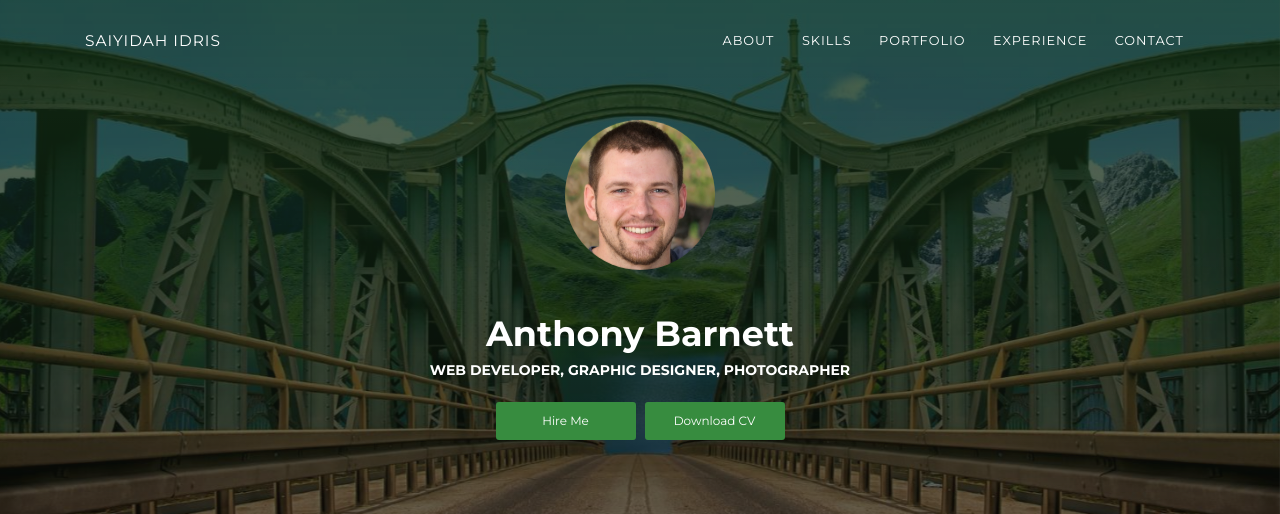
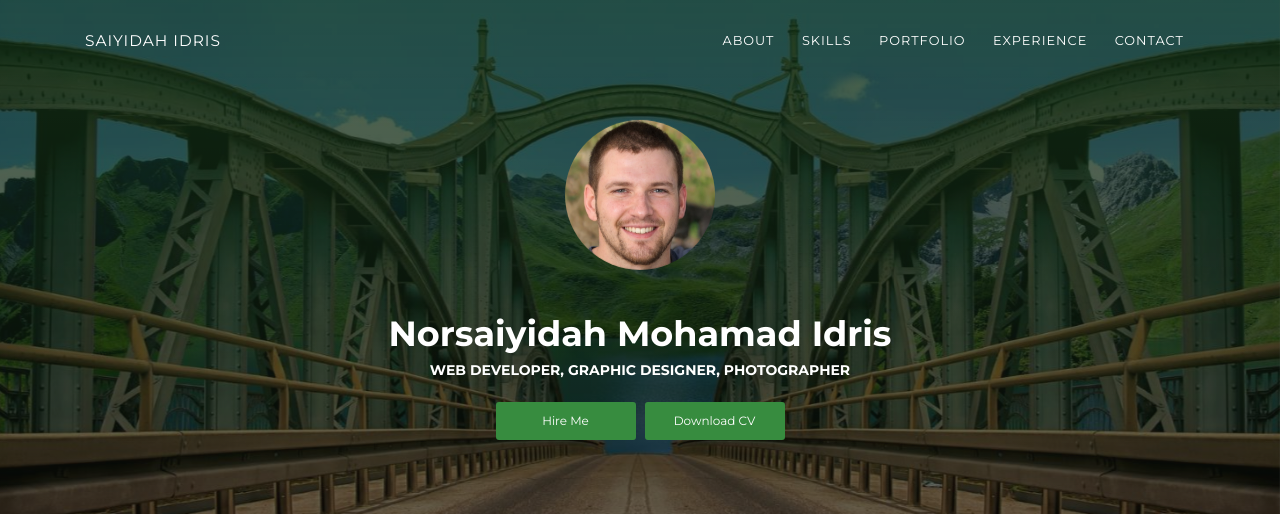
Before and after one commit to Saiyidah/GirlWhoCodes, a plain HTML site: page index.html in a window 1280 px wide. Shown: the top 514 px of the page. Drawn offline with Linux system fonts and the light colour scheme.

Commit message:
Change to my name

```diff
--- a/index.html
+++ b/index.html
@@ -49,7 +49,7 @@
       <div class="container">
         <div class="content-center">
           <div class="cc-profile-image"><a href="#"><img src="images/anthony.jpg" alt="Image"/></a></div>
-          <div class="h2 title">Anthony Barnett</div>
+          <div class="h2 title">Norsaiyidah Mohamad Idris</div>
           <p class="category text-white">Web Developer, Graphic Designer,  Photographer</p><a class="btn btn-primary smooth-scroll mr-2" href="#contact" data-aos="zoom-in" data-aos-anchor="data-aos-anchor">Hire Me</a><a class="btn btn-primary" href="#" data-aos="zoom-in" data-aos-anchor="data-aos-anchor">Download CV</a>
         </div>
       </div>
```
